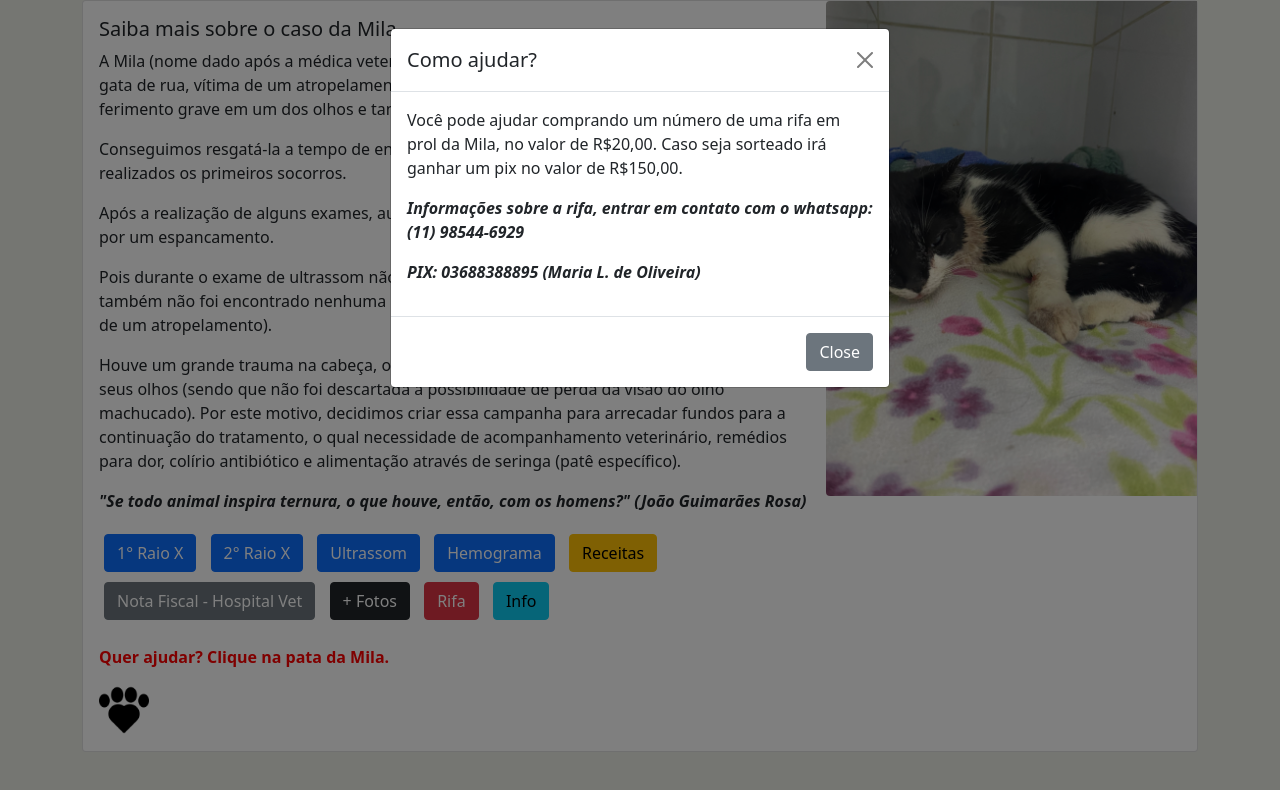
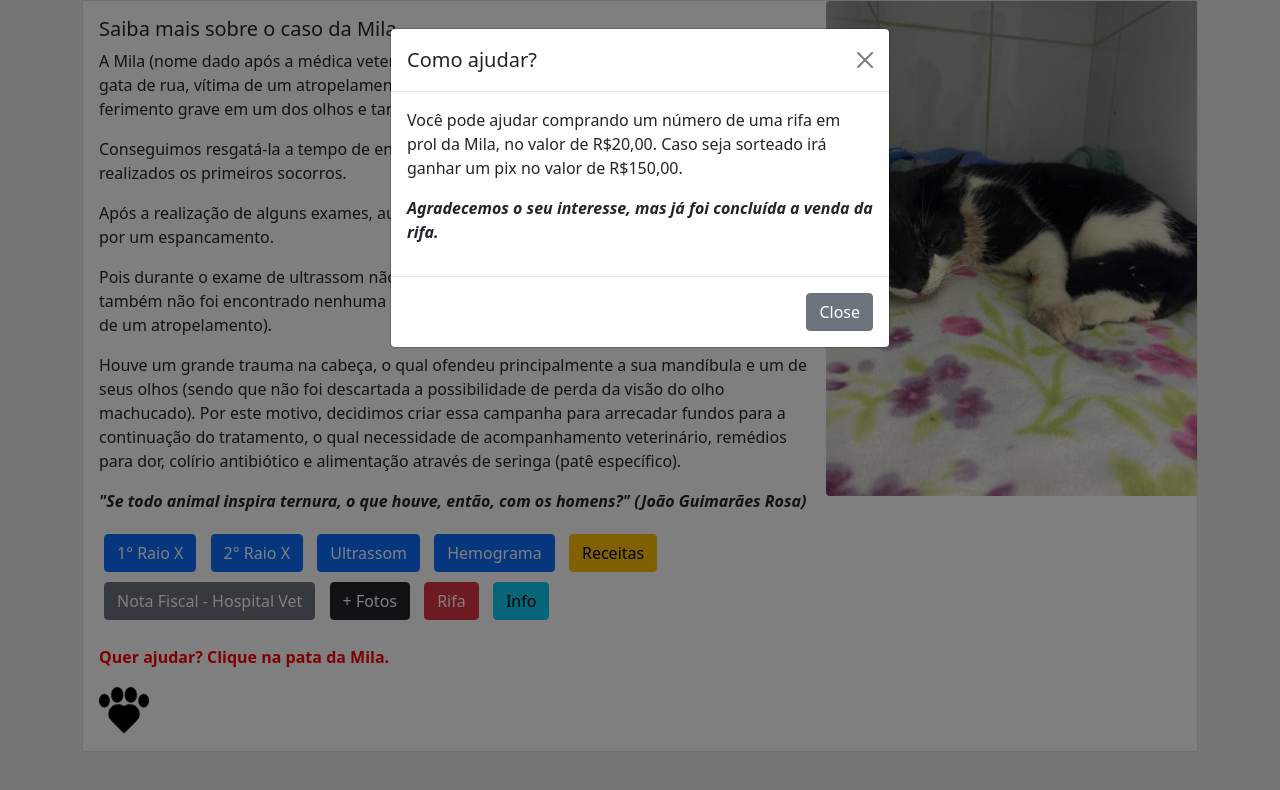
Before and after one commit to edersonOl/Save_Mila, a plain HTML site: page index.html in a window 1280 px wide. Both pictures are taken after a click on the link 124 px from the left and 708 px from the top of the page. Drawn offline with nearby package versions, Linux system fonts and the light colour scheme.

Commit message:
Rifa sorteada

```diff
--- a/index.html
+++ b/index.html
@@ -44,7 +44,7 @@
                         <a class="btn btn-warning" href="./receitas/receitas.pdf" target="_blank">Receitas</a>
                         <a class="btn btn-secondary" href="./notaFiscal/598.pdf" target="_blank">Nota Fiscal - Hospital Vet</a>
                         <a class="btn btn-dark" href="./img/Fotos_Mila.png" target="_blank">+ Fotos</a>
-                        <a class="btn btn-danger" href="./img/rifa_atualizacao_1.6.jpg" target="_blank">Rifa</a>
+                        <a class="btn btn-danger" href="./img/rifa_atualizacao_1.7.jpg" target="_blank">Rifa</a>
                         <a class="btn btn-info" href="./template/template.pdf" target="_blank">Info</a>
                         </div>
                     <div class="icon-modal">
@@ -65,8 +65,7 @@
                     </div>
                     <div class="modal-body">
                     <p>Você pode ajudar comprando um número de uma rifa em prol da Mila, no valor de R$20,00. Caso seja sorteado irá ganhar um pix no valor de R$150,00.</p>
-                    <p class="highlight">Informações sobre a rifa, entrar em contato com o whatsapp: (11) 98544-6929</p>
-                    <p class="highlight">PIX: 03688388895 (Maria L. de Oliveira) </p>
+                    <p class="highlight">Agradecemos o seu interesse, mas já foi concluída a venda da rifa.</p>
                     </div>
                     <div class="modal-footer">
                     <button type="button" class="btn btn-secondary" data-bs-dismiss="modal">Close</button>
```
Also changed, not shown: img/rifa_atualizacao_1.6.jpg (deleted), img/rifa_atualizacao_1.7.jpg (added).
